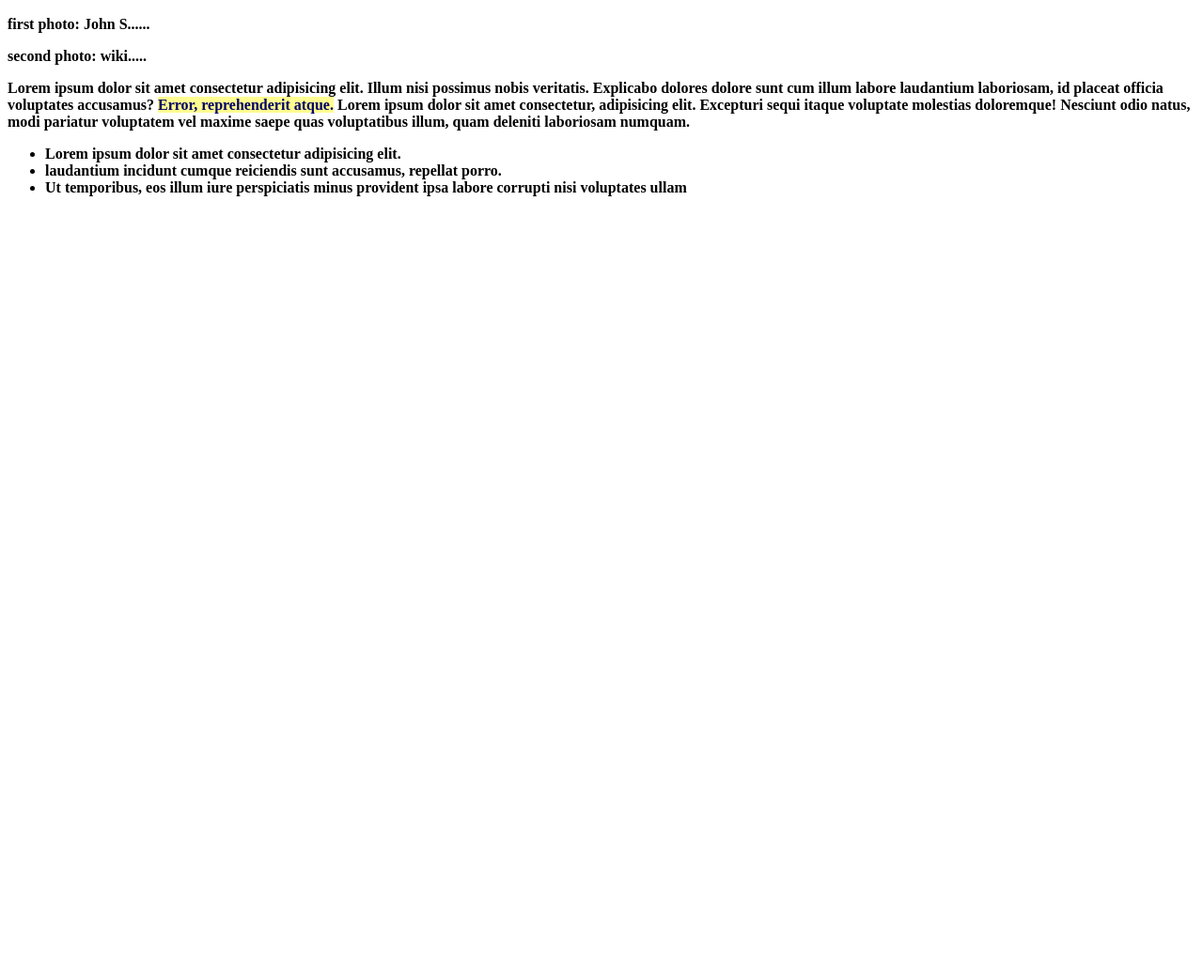
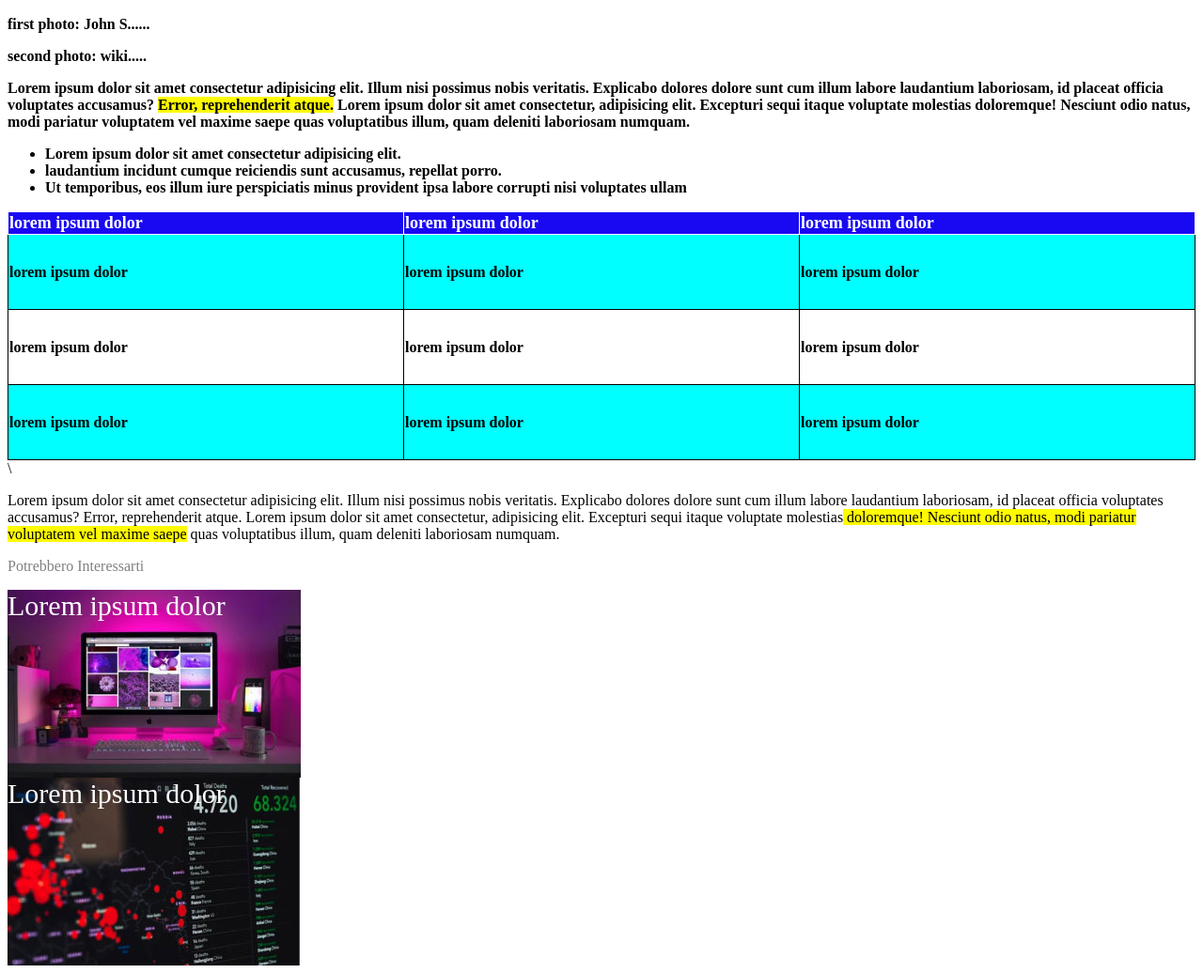
Before and after one commit to AleAlle62/html-css-booleaner, a plain HTML site: page index.html in a window 1280 px wide. Shown: the part 580-1616 px from the top of the page at 94% size. Before the commit the page ends 813 px from the top, so only its background shows below. Drawn offline with Linux system fonts and the light colour scheme; files whose address does not match are found by name.

Commit message:
esercizio finito

```diff
--- a/index.html
+++ b/index.html
@@ -42,11 +42,52 @@
     </ul>
     <!-- tabella -->
     <table>
-        <tbody>
-
+        <thead>
+            <tr class="uno">
+                <th>lorem ipsum dolor</th>
+                <th>lorem ipsum dolor</th>
+                <th>lorem ipsum dolor</th>
+            </tr>
+            </thead>
+            <tbody>
+            <tr class="due">
+                <th>lorem ipsum dolor</th>
+                <th>lorem ipsum dolor</th>
+                <th>lorem ipsum dolor</th>
+            </tr>
+            <tr class="tre">
+                <th>lorem ipsum dolor</th>
+                <th>lorem ipsum dolor</th>
+                <th>lorem ipsum dolor</th>
+            </tr>
+            <tr class="due">
+                <th>lorem ipsum dolor</th>
+                <th>lorem ipsum dolor</th>
+                <th>lorem ipsum dolor</th>
+            </tr>
         </tbody>
     </table>
-    </strong>
+</strong>
+
+    <!-- sottolineato due -->\
+    <div>
+        <p>Lorem ipsum dolor sit amet consectetur adipisicing elit. Illum nisi possimus nobis veritatis. Explicabo dolores dolore sunt cum illum labore laudantium laboriosam, id placeat officia voluptates accusamus? Error, reprehenderit atque.
+            Lorem ipsum dolor sit amet consectetur, adipisicing elit. Excepturi sequi itaque voluptate molestias<mark> doloremque! Nesciunt odio natus, modi pariatur voluptatem vel maxime saepe</mark> quas voluptatibus illum, quam deleniti laboriosam numquam.
+        </p>
+    </div>
+    <footer>
+        <p><span class="potrebbe">Potrebbero Interessarti</span></p>
+        <div class="immagineuno">
+            <div
+            class="white">Lorem ipsum dolor
+            </div>
+        </div>
+        <div class="immaginedue">
+            <div
+            class="white">Lorem ipsum dolor
+            </div>
+        </div>
+    </footer>
 </body>
 </html>
 
--- a/master.css
+++ b/master.css
@@ -40,6 +40,66 @@ header{
 }
 
 mark{
-    background-color: #fffd8f;
-  color: #000066
+    background-color: #fffb00;
 }
+
+table {
+    /* //STILE DELLA TABELLA */
+    border:1px solid;
+    width:100%;
+    height:auto;
+    border-collapse: collapse;
+    table-layout:auto;
+    }
+
+    table tr td , table tr th {
+    /* //BORDI */
+    border:1px solid
+    }
+
+
+.uno{
+    background-color: rgb(25, 9, 243);
+    color: white;
+    font-size:18px;
+    text-align: left;
+}
+
+.due{
+    background-color: aqua;
+    text-align: left;
+    height: 80px;
+}
+
+.tre{
+    background-color: white;
+    text-align: left;
+    height: 80px
+}
+
+.potrebbe{
+    color:gray ;
+}
+
+.immagineuno{
+    background-image: url('../img/monitor.jpg');
+    position: relative;
+    padding: 100px;
+    background-repeat: no-repeat;
+}
+
+.white{
+    position: absolute;
+    color: white;
+    left: 0px;
+    top: 0%;
+    font-size: 30px;
+
+}
+
+.immaginedue{
+    position: relative;
+    background-image: url('../img/graph.jpg');
+    padding: 100px;
+    background-repeat: no-repeat;
+}
```
